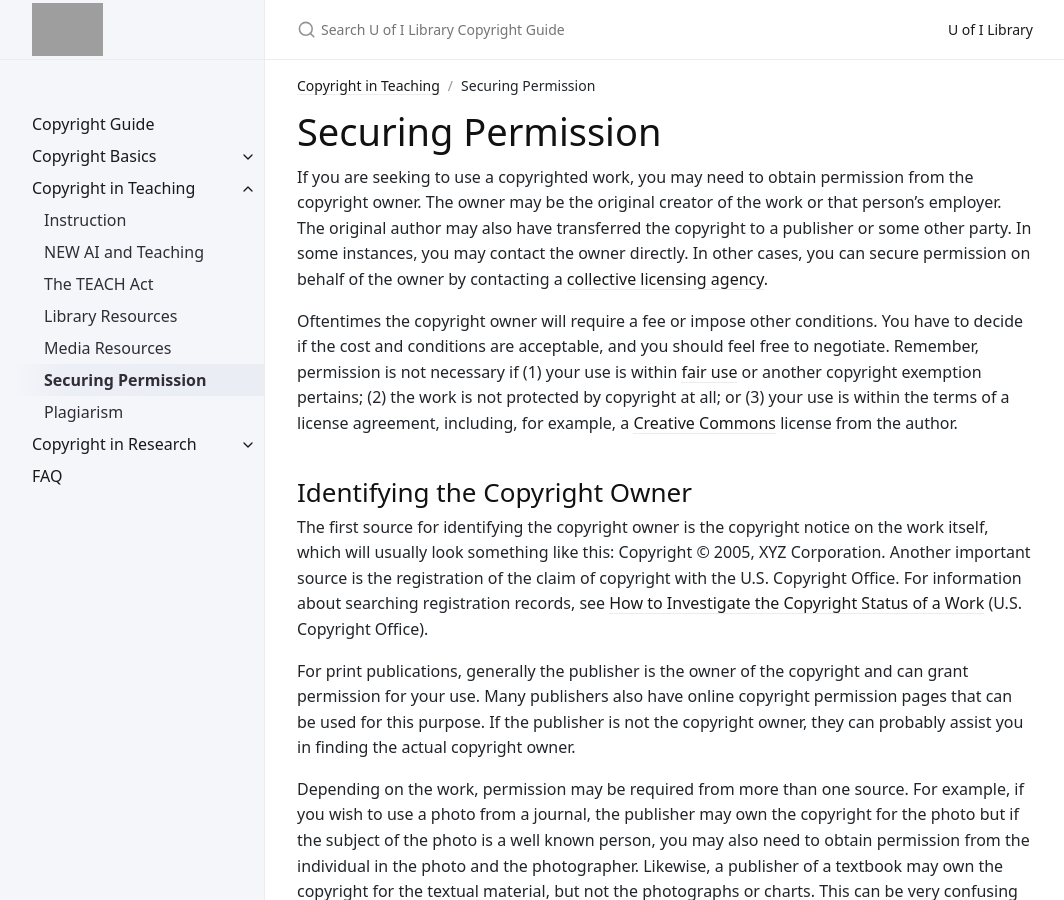
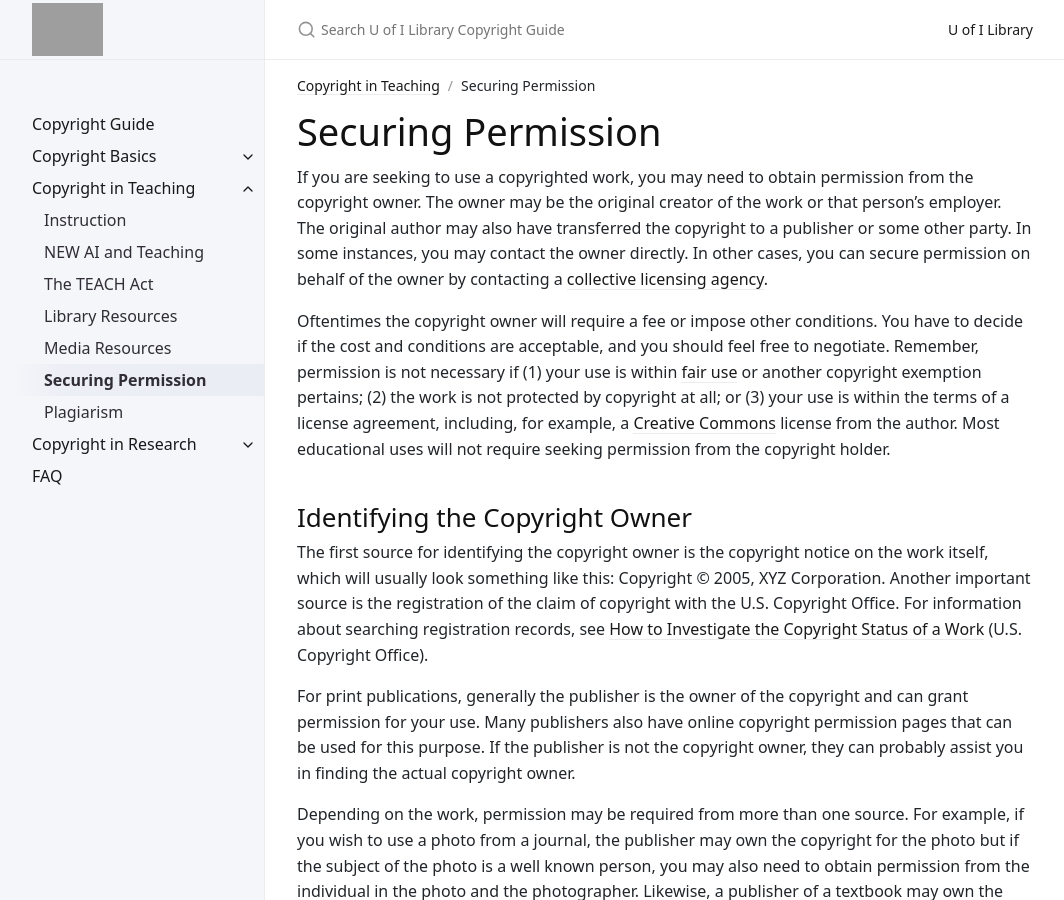
Before and after one commit to uidaholib/copyright-guide, a Jekyll site: the page built from guide/teaching/permission.md, in a window 1280 px wide and 900 px high. Shown: the whole window, without its empty margins (107-1171 px from the left). Built offline with Jekyll 4.4.1, drawn with Linux system fonts in a browser that asks for light colours; grey boxes are pictures that could not be loaded.

Commit message:
Clarify permission requirements for educational use
Added clarification that most educational uses do not require permission from the copyright holder.

```diff
--- a/guide/teaching/permission.md
+++ b/guide/teaching/permission.md
@@ -8,7 +8,7 @@ nav_order: 6
 
 If you are seeking to use a copyrighted work, you may need to obtain permission from the copyright owner. The owner may be the original creator of the work or that person's employer. The original author may also have transferred the copyright to a publisher or some other party. In some instances, you may contact the owner directly. In other cases, you can secure permission on behalf of the owner by contacting a [collective licensing agency](#agencies).
 
-Oftentimes the copyright owner will require a fee or impose other conditions. You have to decide if the cost and conditions are acceptable, and you should feel free to negotiate. Remember, permission is not necessary if (1) your use is within [fair use](#whatisfairuse) or another copyright exemption pertains; (2) the work is not protected by copyright at all; or (3) your use is within the terms of a license agreement, including, for example, a [Creative Commons](http://creativecommons.org/) license from the author.
+Oftentimes the copyright owner will require a fee or impose other conditions. You have to decide if the cost and conditions are acceptable, and you should feel free to negotiate. Remember, permission is not necessary if (1) your use is within [fair use](#whatisfairuse) or another copyright exemption pertains; (2) the work is not protected by copyright at all; or (3) your use is within the terms of a license agreement, including, for example, a [Creative Commons](http://creativecommons.org/) license from the author. Most educational uses will not require seeking permission from the copyright holder.
 
 ## Identifying the Copyright Owner
 
```
